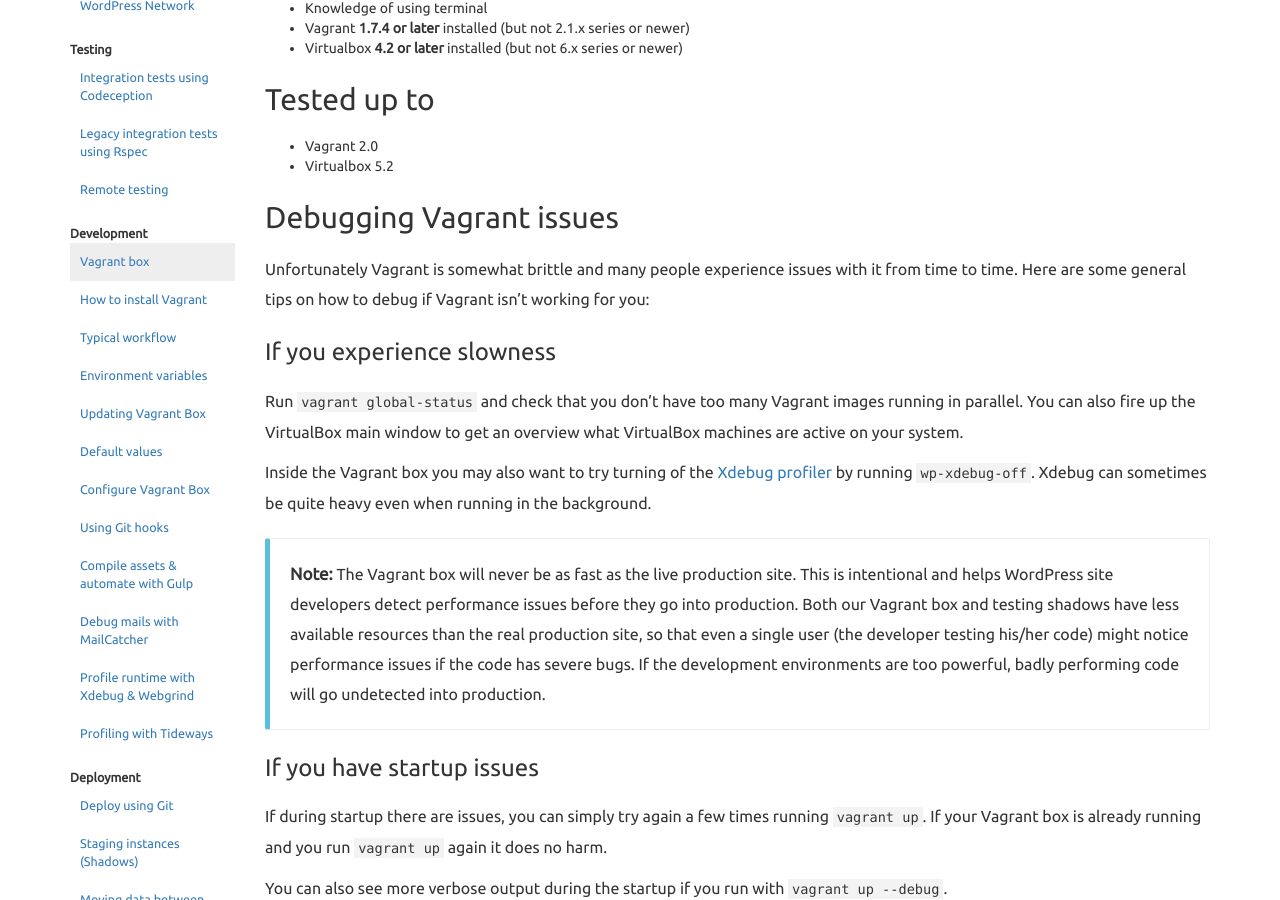
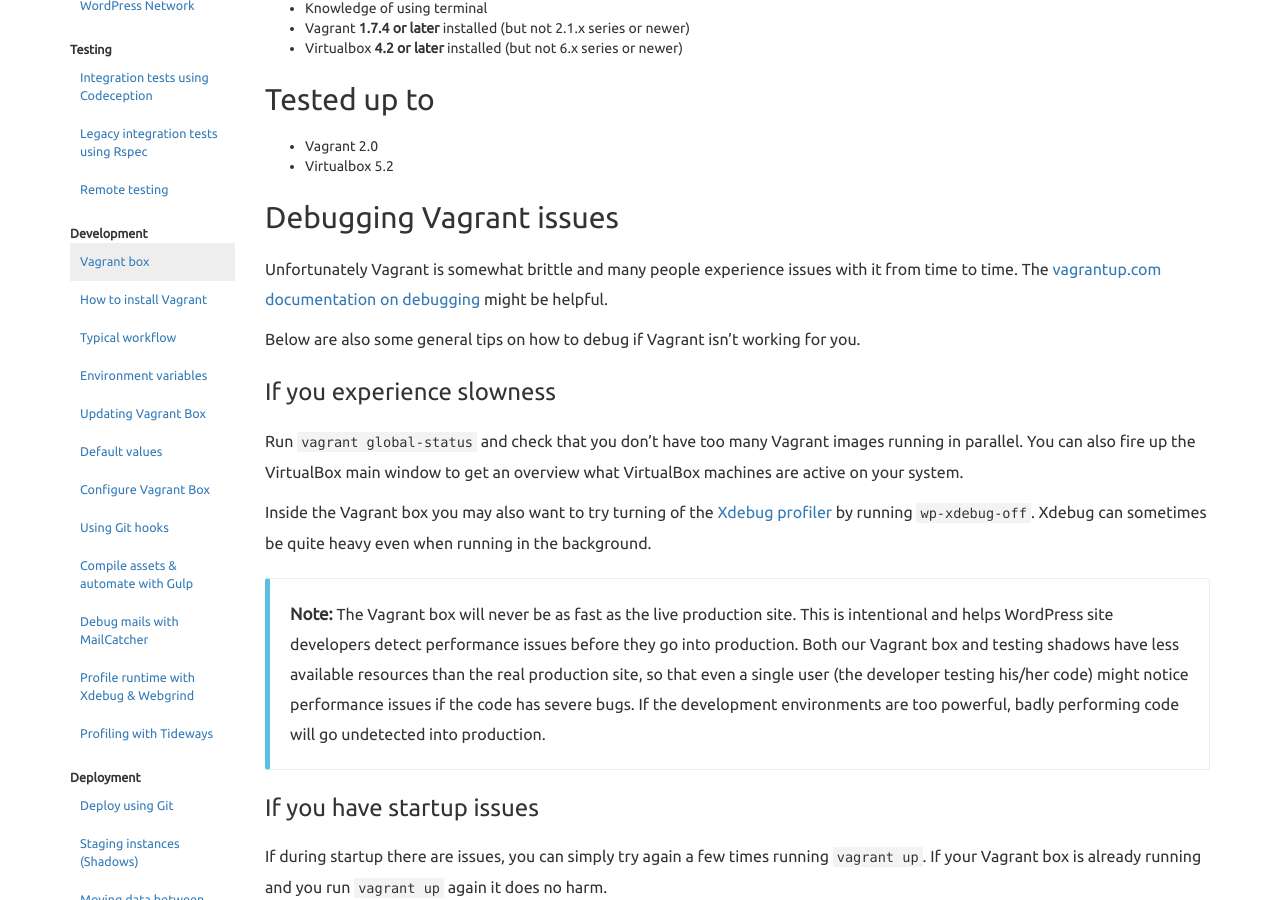
Before and after one commit to Seravo/docs, a Jekyll site: the page built from _posts/2015-10-15-vagrant-box.md, in a window 1280 px wide and 900 px high, scrolled down 776 px. Built offline with Jekyll 4.4.1, drawn with Linux system fonts in a browser that asks for light colours; nearby versions of some CDN libraries.

Commit message:
Enrich Vagrant and Composer docs with links to their documentation

```diff
--- a/_posts/2015-10-15-vagrant-box.md
+++ b/_posts/2015-10-15-vagrant-box.md
@@ -34,7 +34,9 @@
 
 ## Debugging Vagrant issues
 
-Unfortunately Vagrant is somewhat brittle and many people experience issues with it from time to time. Here are some general tips on how to debug if Vagrant isn't working for you:
+Unfortunately Vagrant is somewhat brittle and many people experience issues with it from time to time. The [vagrantup.com documentation on debugging](https://www.vagrantup.com/docs/other/debugging.html) might be helpful.
+
+Below are also some general tips on how to debug if Vagrant isn't working for you.
 
 ### If you experience slowness
 
```
Also changed, not shown: _posts/2015-10-11-composer.md (+1 -1 lines).
